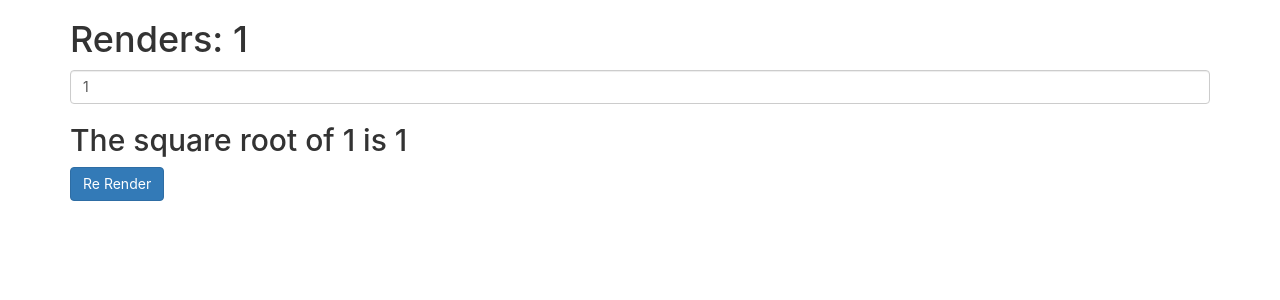
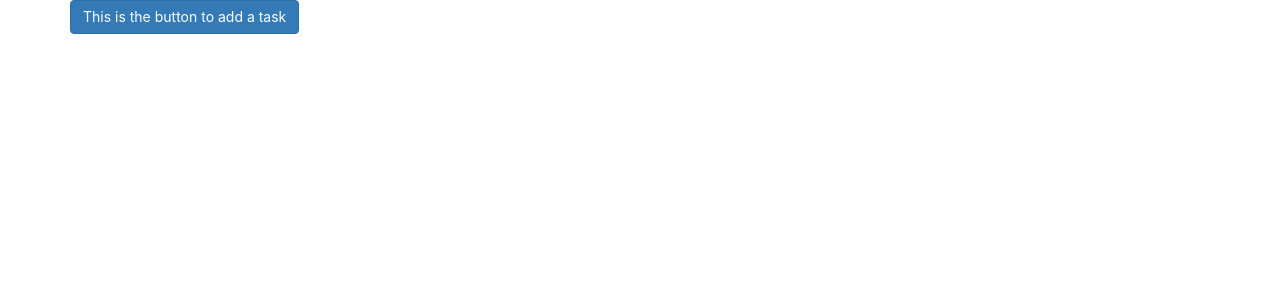
Before and after one commit to s-palmer/advanced-react-hooks, a React (Create React App) app: page / in a window 1280 px wide. Shown: the top 300 px of the page. Built offline with nearby package versions, Linux system fonts and the light colour scheme.

Commit message:
useCallback example

```diff
--- a/src/App.js
+++ b/src/App.js
@@ -1,10 +1,10 @@
-import UseMemoExample from "./components/UseMemoExample";
+import UseCallbackExample from "./components/UseCallbackExample";
 
 
 function App() {
   return (
     <div className="container mt-5">
-      <UseMemoExample />
+      <UseCallbackExample />
     </div>
   );
 }
--- /dev/null
+++ b/src/components/UseCallbackExample.jsx
@@ -0,0 +1,33 @@
+import React, { useState, useCallback } from "react";
+
+const UseCallbackExample = () => {
+  const [tasks, setTasks] = useState([]);
+
+  const addTask = useCallback(() => {
+    setTasks((prevState) => [...prevState, "Some Task"]);
+  }, [setTasks]);
+
+  return (
+    <div>
+      <Button addTask={addTask} />
+
+      {tasks.map((task, index) => (
+        <p key={index}>{task}</p>
+      ))}
+    </div>
+  );
+};
+
+const Button = React.memo(({ addTask }) => {
+  console.log("Button rendered");
+
+  return (
+    <div>
+      <button onClick={addTask} className="btn btn-primary">
+        This is the button to add a task
+      </button>
+    </div>
+  );
+});
+
+export default UseCallbackExample;
```
